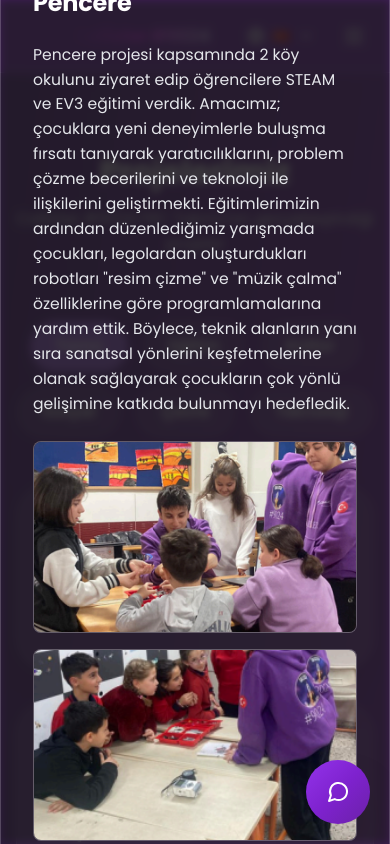
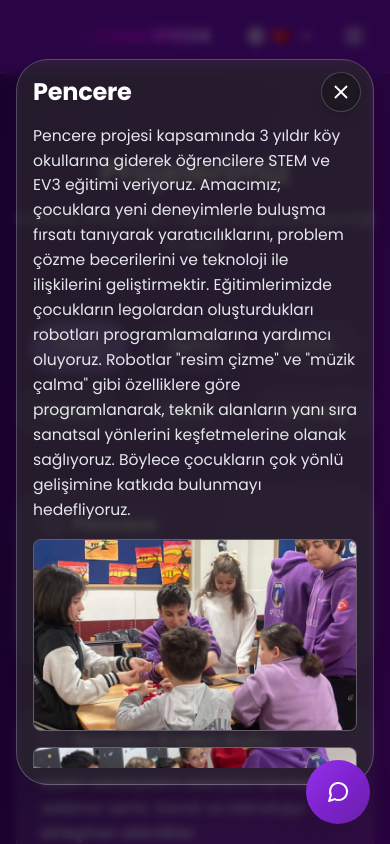
Before and after one commit to dorukyilmaz28/Callister, a Next.js app: page /projects in a window 390 px wide. Both pictures are taken after a click on the element 195 px from the left and 577 px from the top of the page. Shown: the top 844 px of the page. Built offline with nearby package versions, Linux system fonts and the light colour scheme; grey boxes are pictures that could not be loaded.

Commit message:
feat: update projects content, add FRC Academy navbar link, improve project modal UX on mobile

```diff
--- a/src/app/projects/page.tsx
+++ b/src/app/projects/page.tsx
@@ -1,6 +1,6 @@
 'use client'
 
-import { useState } from 'react'
+import { useState, useEffect } from 'react'
 import { Calendar, Tag, ArrowRight, X } from 'lucide-react'
 import projectsData from '@/data/projects.json'
 import { useLanguage } from '@/contexts/LanguageContext'
@@ -9,6 +9,19 @@ export default function ProjectsPage() {
   const [selectedCategory, setSelectedCategory] = useState('Tümü')
   const [modalProject, setModalProject] = useState<any>(null)
   const { t } = useLanguage()
+
+  // Modal açıldığında body scroll'unu engelle
+  useEffect(() => {
+    if (modalProject) {
+      document.body.style.overflow = 'hidden'
+    } else {
+      document.body.style.overflow = 'unset'
+    }
+
+    return () => {
+      document.body.style.overflow = 'unset'
+    }
+  }, [modalProject])
 
   // Kategori çevirileri
   const categoryTranslations: { [key: string]: string } = {
@@ -42,11 +55,6 @@ export default function ProjectsPage() {
         title: t('projects.projectDetails.kaplumbaga.title') as string,
         description: t('projects.projectDetails.kaplumbaga.description') as string,
         details: t('projects.projectDetails.kaplumbaga.details') as string
-      },
-      'İztuzu Projesi': {
-        title: t('projects.projectDetails.iztuzu.title') as string,
-        description: t('projects.projectDetails.iztuzu.description') as string,
-        details: t('projects.projectDetails.iztuzu.details') as string
       },
       'Eco Footprint': {
         title: t('projects.projectDetails.ecoFootprint.title') as string,
@@ -82,6 +90,26 @@ export default function ProjectsPage() {
         title: t('projects.projectDetails.saveBlue.title') as string,
         description: t('projects.projectDetails.saveBlue.description') as string,
         details: t('projects.projectDetails.saveBlue.details') as string
+      },
+      'Gümüşhane STEM Eğitimi': {
+        title: t('projects.projectDetails.gumushaneStem.title') as string,
+        description: t('projects.projectDetails.gumushaneStem.description') as string,
+        details: t('projects.projectDetails.gumushaneStem.details') as string
+      },
+      'FRC Academy': {
+        title: t('projects.projectDetails.frcAcademy.title') as string,
+        description: t('projects.projectDetails.frcAcademy.description') as string,
+        details: t('projects.projectDetails.frcAcademy.details') as string
+      },
+      'DIVE in Iztuzu': {
+        title: t('projects.projectDetails.diveIztuzu.title') as string,
+        description: t('projects.projectDetails.diveIztuzu.description') as string,
+        details: t('projects.projectDetails.diveIztuzu.details') as string
+      },
+      'Towards Underwater': {
+        title: t('projects.projectDetails.towardsUnderwater.title') as string,
+        description: t('projects.projectDetails.towardsUnderwater.description') as string,
+        details: t('projects.projectDetails.towardsUnderwater.details') as string
       }
     }
 
@@ -159,18 +187,27 @@ export default function ProjectsPage() {
 
       {/* Modal */}
       {modalProject && (
-        <div className="fixed inset-0 z-50 flex items-center justify-center bg-black/60 backdrop-blur-sm">
-          <div className="bg-white/10 backdrop-blur-md rounded-2xl p-8 max-w-2xl w-full relative border border-white/20 shadow-2xl">
+        <div
+          className="fixed inset-0 z-50 flex items-center justify-center bg-black/60 backdrop-blur-sm p-4 sm:p-6 overflow-y-auto"
+          onClick={(e) => {
+            if (e.target === e.currentTarget) {
+              setModalProject(null)
+            }
+          }}
+        >
+          <div className="bg-white/10 backdrop-blur-md rounded-2xl p-4 sm:p-6 md:p-8 max-w-2xl w-full relative border border-white/20 shadow-2xl my-auto">
             <button
-              className="absolute top-4 right-4 text-white/70 hover:text-white transition-colors"
+              className="absolute top-3 right-3 sm:top-4 sm:right-4 z-50 bg-black/50 hover:bg-black/70 backdrop-blur-sm rounded-full p-2 text-white hover:text-white transition-all duration-200 flex items-center justify-center w-10 h-10 sm:w-12 sm:h-12 shadow-lg border border-white/20 min-w-[40px] min-h-[40px]"
               onClick={() => setModalProject(null)}
+              aria-label="Kapat"
             >
-              <X size={28} />
+              <X className="w-6 h-6 sm:w-7 sm:h-7" />
             </button>
-            <h2 className="text-3xl font-bold text-white mb-6">
+            <h2 className="text-2xl sm:text-3xl font-bold text-white mb-4 sm:mb-6 pr-10 sm:pr-12">
               {getProjectTranslation(modalProject.title).title}
             </h2>
-            <p className="text-gray-200 mb-6 leading-relaxed">
+            <div className="overflow-y-auto max-h-[calc(100vh-200px)]">
+              <p className="text-sm sm:text-base text-gray-200 mb-4 sm:mb-6 leading-relaxed">
                 {getProjectTranslation(modalProject.title).details}
               </p>
               <div className="grid grid-cols-1 md:grid-cols-2 gap-4 mb-4">
@@ -184,13 +221,14 @@ export default function ProjectsPage() {
                 ) : (
                   <>
                     <div className="w-full h-48 bg-white/10 rounded-lg flex items-center justify-center border border-white/20">
-                    <span className="text-gray-400">Fotoğraf 1</span>
+                      <span className="text-gray-400 text-sm">Fotoğraf 1</span>
                     </div>
                     <div className="w-full h-48 bg-white/10 rounded-lg flex items-center justify-center border border-white/20">
-                    <span className="text-gray-400">Fotoğraf 2</span>
+                      <span className="text-gray-400 text-sm">Fotoğraf 2</span>
                     </div>
                   </>
                 )}
+              </div>
             </div>
           </div>
         </div>
--- a/src/data/locales/en.json
+++ b/src/data/locales/en.json
@@ -22,7 +22,8 @@
     "events": "Events",
     "awards": "Awards",
     "sponsors": "Sponsors",
-    "contact": "Contact"
+    "contact": "Contact",
+    "frcAcademy": "FRC Academy"
   },
   "hero": {
     "title": "Callister",
--- a/src/data/locales/tr.json
+++ b/src/data/locales/tr.json
@@ -22,7 +22,8 @@
     "events": "Etkinlikler",
     "awards": "Ödüller",
     "sponsors": "Sponsorlar",
-    "contact": "İletişim"
+    "contact": "İletişim",
+    "frcAcademy": "FRC Academy"
   },
   "hero": {
     "title": "Callister",
@@ -286,7 +287,7 @@
       "pencere": {
         "title": "Pencere",
         "description": "Köy okullarında EV3 eğitimi projesi. Öğrencilere robotik ve kodlama becerileri kazandırıyoruz.",
-        "details": "Pencere projesi kapsamında 2 köy okulunu ziyaret edip öğrencilere STEAM ve EV3 eğitimi verdik. Amacımız; çocuklara yeni deneyimlerle buluşma fırsatı tanıyarak yaratıcılıklarını, problem çözme becerilerini ve teknoloji ile ilişkilerini geliştirmekti. Eğitimlerimizin ardından düzenlediğimiz yarışmada çocukları, legolardan oluşturdukları robotları \"resim çizme\" ve \"müzik çalma\" özelliklerine göre programlamalarına yardım ettik. Böylece, teknik alanların yanı sıra sanatsal yönlerini keşfetmelerine olanak sağlayarak çocukların çok yönlü gelişimine katkıda bulunmayı hedefledik."
+        "details": "Pencere projesi kapsamında 3 yıldır köy okullarına giderek öğrencilere STEM ve EV3 eğitimi veriyoruz. Amacımız; çocuklara yeni deneyimlerle buluşma fırsatı tanıyarak yaratıcılıklarını, problem çözme becerilerini ve teknoloji ile ilişkilerini geliştirmektir. Eğitimlerimizde çocukların legolardan oluşturdukları robotları programlamalarına yardımcı oluyoruz. Robotlar \"resim çizme\" ve \"müzik çalma\" gibi özelliklere göre programlanarak, teknik alanların yanı sıra sanatsal yönlerini keşfetmelerine olanak sağlıyoruz. Böylece çocukların çok yönlü gelişimine katkıda bulunmayı hedefliyoruz."
       },
       "sanatKadin": {
         "title": "Sanatın Kadın Ruhu",
@@ -296,17 +297,12 @@
       "gucluKadinlar": {
         "title": "Güçlü Kadınlar, Güçlü Yarınlar",
         "description": "KEV işbirliği ile kadınların güçlendirilmesi projesi. STEM alanlarında kadın katılımını artırıyoruz.",
-        "details": "KEV ile işbirliği yaparak kadınların STEM alanlarında daha aktif rol almasını sağlayan projeler geliştiriyoruz."
+        "details": "Kocaeli Eğitim Vakfı desteğiyle gerçekleştirdiğimiz seminerde, 500'den fazla lise kız öğrencisini (14-16 yaş) hukuk, sağlık, mühendislik, turizm ve insan kaynakları gibi farklı alanlardan başarılı kadınlarla bir araya getirdik. Amacımız, genç kızlara kariyer yolculuklarında rehberlik etmek, onlara olumlu rol modelleri tanıtmak ve kolektif güçlenme duygusunu güçlendirmekti."
       },
       "kaplumbaga": {
         "title": "Kaplumbağa Müzesi",
         "description": "Deniz kaplumbağalarının korunması için farkındalık yaratan dijital müze projesi.",
         "details": "Bu proje kapsamında okulumuzu ziyarete gelen 8. sınıf öğrencilerini ağırladık. Geçtiğimiz aylarda İztuzu Plajı'na giderek DEKAMER'i ziyaret etmemiz, bizde farkındalık yaratmak için başka neler yapabiliriz diye düşünmemizi sağladı ve okulumuzda \"Kaplumbağa Müzesi\" ismini verdiğimiz bir sergi oluşturarak Caretta Caretta'ların yumurtadan çıkıp erişkin safhaya ulaşıncaya dek olan hayat serüvenlerini sergiledik. Bu müzenin de temel amacı olan nesli tükenme tehlikesi altındaki Deniz Kaplumbağası türüne dikkat çekmek ve bilinç oluşturmak maksadıyla giriştiğimiz bu projemizde alınması gereken önlemler, izlenmesi gereken yol haritalarını sunumumuzda detaylıca anlattık ve bu proje sonucunda okulumuza gelen öğrencilere farkındalık yarattık."
-      },
-      "iztuzu": {
-        "title": "İztuzu Projesi",
-        "description": "WWF korumasında olan Deniz Kaplumbağaları Araştırma Kurtarma ve Rehabilitasyon Merkezi ziyaret projesi.",
-        "details": "WWF korumasında olan Deniz Kaplumbağaları Araştırma Kurtarma ve Rehabilitasyon Merkezi'ni ziyaret ettik. Burada deniz kaplumbağaları hakkında yeni bilgiler öğrendik ve yaralanmış kaplumbağaların tedavisine yardımcı olduk. Ayrıca hediyelik eşyalar alarak maddi açıdan da destek verdik. Önümüzdeki sezon içerisinde birlikte gerçekleştireceğimiz projelerde bizim ufkumuzu açan ve çevre hakkında bilincimizi arttıran bir gezi oldu."
       },
       "ecoFootprint": {
         "title": "Eco Footprint",
@@ -316,7 +312,7 @@
       "miniBrick": {
         "title": "Mini Brick Symphony",
         "description": "LEGO ile müzik yapma projesi. Teknoloji ve sanatı birleştiren yenilikçi yaklaşım.",
-        "details": "Pencere projemiz kapsamında kardeş takımımız Archers ile düzenlediğimiz Mini Brick Symphony yarışmamızda EV3 eğitimi verdiğimiz 5 köy ilkokullarındaki 200 öğrenciyi bir araya getirerek yarışma deneyimini tatmalarını sağladık."
+        "details": "Pencere projemiz kapsamında kardeş takımımız Archers ile ikinci kez düzenlediğimiz Mini Brick Symphony yarışmamızda, EV3 eğitimi verdiğimiz 5 köy ilkokulundan 200 öğrenciyi bir araya getirerek onlara yarışma deneyimi kazandırdık. Bu yarışma sayesinde öğrenciler hem takım çalışması ruhunu geliştirdiler hem de edindikleri teknik becerileri pratiğe dökme fırsatı buldular."
       },
       "iklimMuzesi": {
         "title": "İklim Müzesi",
@@ -341,7 +337,27 @@
       "saveBlue": {
         "title": "Save The Blue",
         "description": "Okyanus kirliliği ile mücadele eden çevre koruma projesi. Deniz yaşamını koruyoruz.",
-        "details": "Okyanus kirliliği konusunda farkındalık yaratan ve çözüm önerileri sunan bir proje geliştirdik."
+        "details": "Callister ve Archers takımı olarak İzmit Körfezi'nde hayalet ağ çıkarma ve su altı atık toplama çalışmaları gerçekleştirdik. Hayalet ağlar, deniz canlılarının dolanarak yaralanmasına veya ölümüne neden olurken, mercan resifleri gibi su altı yapılarına zarar vermekte ve mikroplastik kirliliğine sebep olmaktadır. Bu proje ile deniz yaşamını koruma yolunda bir adım attık ve çevre bilinci oluşturmayı hedefledik. Tarım ve Orman Bakanlığı ve Kocaeli Büyükşehir Belediyesi'nin düzenlediği \"Hayalet Ağlar\" projesine katkıda bulunduk."
+      },
+      "gumushaneStem": {
+        "title": "Gümüşhane STEM Eğitimi",
+        "description": "Gümüşhane İl Milli Eğitim Müdürlüğü ile ortaklaşa düzenlenen 5 günlük dönem eğitim kampı.",
+        "details": "Gümüşhane İl Milli Eğitim Müdürlüğü ile ortaklaşa 593 5. sınıf öğrencisi için 5 günlük dönem eğitim kampı düzenledik. Kamp kapsamında STEM, TinkerCAD ve Scratch eğitimleri vererek öğrencileri bu alanlarla tanıştırdık ve ilgili becerilerini geliştirmelerine yardımcı olduk."
+      },
+      "frcAcademy": {
+        "title": "FRC Academy",
+        "description": "Archers ve Callister tarafından kurulan, FRC dünyasına yeni adım atan takımlar için eğitim platformu.",
+        "details": "Archers ve Callister tarafından kurulan FRC Academy, özellikle rookie takımlar için yazılım, tasarım, mekanik ve elektronik gibi çeşitli FRC alanlarında bilgi sağlamayı amaçlayan bir eğitim platformudur. Projenin amacı, başlangıcından bu yana edinilen deneyimleri diğer takımlarla paylaşmak ve sezon boyunca teknik bir rol model olarak hizmet etmektir. Proje yaklaşık 450 üye ve 7 rookie takıma ulaşmıştır."
+      },
+      "diveIztuzu": {
+        "title": "DIVE in Iztuzu",
+        "description": "Archers kardeş takımı ile birlikte düzenlenen, deniz yaşamını koruma ve çevre bilinci oluşturma projesi.",
+        "details": "Kardeş takımımız Archers ile birlikte düzenlediğimiz \"DIVE in Iztuzu\" projesi kapsamında Dalyan'da su altı dünyasını keşfettik. Deniz yaşamını koruma ve çevre bilinci oluşturma amacıyla İztuzu'ndaki DEKAMER Caretta Caretta Hastanesi'ni ziyaret ettik. Deniz kaplumbağaları ve onların tehditleri hakkında bilgi edindik, bağış yaparak maddi destek sağladık. Bu ziyaret, çevre bilincimizi artırdı, gelecekteki projelerimize ilham verdi ve takım bağlarımızı güçlendirdi."
+      },
+      "towardsUnderwater": {
+        "title": "Towards Underwater",
+        "description": "Deniz yaşamı ve plastik kirliliği arasındaki ilişkiyi gösteren sergi projesi.",
+        "details": "Son dönemde yapılan araştırmalar, deniz yaşamı ile plastik kirliliği arasındaki ilişkiyi netleştirdi. Takım olarak GOSB yönetim binası içerisinde düzenlediğimiz sergi ile plastiklerin deniz ekosistemlerine etkilerini gösterdik. Geri dönüşüm malzemelerinden yapılan eserlerle deniz çöpleri ve plastiklere odaklanan, çözüm arayan bir sergi oluşturduk. Sergi açılışına GOSB Bölge Müdürü, Yardımcı Müdürler, Kurumsal İletişim Müdürü, şirket yöneticileri, okul müdürü, müdür yardımcısı ve Petfor, Torun metal, Pimtaş plastik gibi şirket temsilcileri katıldı."
       }
     }
   },
--- a/src/data/projects.json
+++ b/src/data/projects.json
@@ -8,7 +8,7 @@
       "category": "Eğitim",
       "year": "2023",
       "status": "Devam Ediyor",
-      "details": "Pencere projesi kapsamında 2 köy okulunu ziyaret edip öğrencilere STEAM ve EV3 eğitimi verdik. Amacımız; çocuklara yeni deneyimlerle buluşma fırsatı tanıyarak yaratıcılıklarını, problem çözme becerilerini ve teknoloji ile ilişkilerini geliştirmekti. Eğitimlerimizin ardından düzenlediğimiz yarışmada çocukları, legolardan oluşturdukları robotları \"resim çizme\" ve \"müzik çalma\" özelliklerine göre programlamalarına yardım ettik. Böylece, teknik alanların yanı sıra sanatsal yönlerini keşfetmelerine olanak sağlayarak çocukların çok yönlü gelişimine katkıda bulunmayı hedefledik.",
+      "details": "Pencere projesi kapsamında 3 yıldır köy okullarına giderek öğrencilere STEM ve EV3 eğitimi veriyoruz. Amacımız; çocuklara yeni deneyimlerle buluşma fırsatı tanıyarak yaratıcılıklarını, problem çözme becerilerini ve teknoloji ile ilişkilerini geliştirmektir. Eğitimlerimizde çocukların legolardan oluşturdukları robotları programlamalarına yardımcı oluyoruz. Robotlar \"resim çizme\" ve \"müzik çalma\" gibi özelliklere göre programlanarak, teknik alanların yanı sıra sanatsal yönlerini keşfetmelerine olanak sağlıyoruz. Böylece çocukların çok yönlü gelişimine katkıda bulunmayı hedefliyoruz.",
       "images": ["/images/projects/pencere1.png", "/images/projects/pencere2.png"]
     },
     {
@@ -30,7 +30,7 @@
       "category": "Sosyal",
       "year": "2023",
       "status": "Devam Ediyor",
-      "details": "KEV ile işbirliği yaparak kadınların STEM alanlarında daha aktif rol almasını sağlayan projeler geliştiriyoruz.",
+      "details": "Kocaeli Eğitim Vakfı desteğiyle gerçekleştirdiğimiz seminerde, 500'den fazla lise kız öğrencisini (14-16 yaş) hukuk, sağlık, mühendislik, turizm ve insan kaynakları gibi farklı alanlardan başarılı kadınlarla bir araya getirdik. Amacımız, genç kızlara kariyer yolculuklarında rehberlik etmek, onlara olumlu rol modelleri tanıtmak ve kolektif güçlenme duygusunu güçlendirmekti.",
       "images": []
     },
     {
@@ -46,17 +46,6 @@
     },
     {
       "id": 5,
-      "title": "İztuzu Projesi",
-      "description": "WWF korumasında olan Deniz Kaplumbağaları Araştırma Kurtarma ve Rehabilitasyon Merkezi ziyaret projesi.",
-      "image": "/images/projects/iztuzu.jpg",
-      "category": "Çevre",
-      "year": "2023",
-      "status": "Tamamlandı",
-      "details": "WWF korumasında olan Deniz Kaplumbağaları Araştırma Kurtarma ve Rehabilitasyon Merkezi'ni ziyaret ettik. Burada deniz kaplumbağaları hakkında yeni bilgiler öğrendik ve yaralanmış kaplumbağaların tedavisine yardımcı olduk. Ayrıca hediyelik eşyalar alarak maddi açıdan da destek verdik. Önümüzdeki sezon içerisinde birlikte gerçekleştireceğimiz projelerde bizim ufkumuzu açan ve çevre hakkında bilincimizi arttıran bir gezi oldu.",
-      "images": ["/images/projects/iztuzu1.png", "/images/projects/iztuzu2.png"]
-    },
-    {
-      "id": 6,
       "title": "Eco Footprint",
       "description": "Karbon ayak izini azaltmaya yönelik sürdürülebilir yaşam projesi.",
       "image": "/images/projects/eco-footprint.jpg",
@@ -67,18 +56,18 @@
       "images": ["/images/projects/eco-footprint1.png", "/images/projects/eco-footprint2.png"]
     },
     {
-      "id": 7,
+      "id": 6,
       "title": "Mini Brick Symphony",
       "description": "LEGO ile müzik yapma projesi. Teknoloji ve sanatı birleştiren yenilikçi yaklaşım.",
       "image": "/images/projects/mini-brick.jpg",
-      "category": "Teknoloji",
+      "category": "Eğitim",
       "year": "2023",
       "status": "Tamamlandı",
-      "details": "Pencere projemiz kapsamında kardeş takımımız Archers ile düzenlediğimiz Mini Brick Symphony yarışmamızda EV3 eğitimi verdiğimiz 5 köy ilkokullarındaki 200 öğrenciyi bir araya getirerek yarışma deneyimini tatmalarını sağladık.",
+      "details": "Pencere projemiz kapsamında kardeş takımımız Archers ile ikinci kez düzenlediğimiz Mini Brick Symphony yarışmamızda, EV3 eğitimi verdiğimiz 5 köy ilkokulundan 200 öğrenciyi bir araya getirerek onlara yarışma deneyimi kazandırdık. Bu yarışma sayesinde öğrenciler hem takım çalışması ruhunu geliştirdiler hem de edindikleri teknik becerileri pratiğe dökme fırsatı buldular.",
       "images": ["/images/projects/mini-brick1.png", "/images/projects/mini-brick2.png"]
     },
     {
-      "id": 8,
+      "id": 7,
       "title": "İklim Müzesi",
       "description": "İklim değişikliği konusunda farkındalık yaratan dijital müze projesi.",
       "image": "/images/projects/iklim-muzesi.jpg",
@@ -89,7 +78,7 @@
       "images": ["/images/projects/iklim-muzesi1.png", "/images/projects/iklim-muzesi2.png"]
     },
     {
-      "id": 9,
+      "id": 8,
       "title": "Yeni Erişim Simgesi",
       "description": "Engelli bireyler için erişilebilir teknoloji çözümleri geliştiren proje.",
       "image": "/images/projects/erisim-simgesi.jpg",
@@ -100,7 +89,7 @@
       "images": ["/images/projects/erisim-simgesi1.png", "/images/projects/erisim-simgesi2.png"]
     },
     {
-      "id": 10,
+      "id": 9,
       "title": "Ecoquake",
       "description": "Deprem erken uyarı sistemi geliştiren çevre teknolojisi projesi.",
       "image": "/images/projects/ecoquake.jpg",
@@ -111,7 +100,7 @@
       "images": ["/images/projects/ecoquake1.png"]
     },
     {
-      "id": 11,
+      "id": 10,
       "title": "Balçık Köy Okulu 19 Mayıs Kütüphanesi",
       "description": "Köy okulunda kütüphane inşa etme ve öğrencilere eğitim verme projesi.",
       "image": "/images/projects/balcik-kutuphane.jpg",
@@ -122,14 +111,58 @@
       "images": ["/images/projects/balcik-kutuphane1.png", "/images/projects/balcik-kutuphane2.png"]
     },
     {
-      "id": 12,
+      "id": 11,
       "title": "Save The Blue",
       "description": "Okyanus kirliliği ile mücadele eden çevre koruma projesi. Deniz yaşamını koruyoruz.",
       "image": "/images/projects/save-blue.jpg",
       "category": "Çevre",
       "year": "2023",
       "status": "Devam Ediyor",
-      "details": "Okyanus kirliliği konusunda farkındalık yaratan ve çözüm önerileri sunan bir proje geliştirdik.",
+      "details": "Callister ve Archers takımı olarak İzmit Körfezi'nde hayalet ağ çıkarma ve su altı atık toplama çalışmaları gerçekleştirdik. Hayalet ağlar, deniz canlılarının dolanarak yaralanmasına veya ölümüne neden olurken, mercan resifleri gibi su altı yapılarına zarar vermekte ve mikroplastik kirliliğine sebep olmaktadır. Bu proje ile deniz yaşamını koruma yolunda bir adım attık ve çevre bilinci oluşturmayı hedefledik. Tarım ve Orman Bakanlığı ve Kocaeli Büyükşehir Belediyesi'nin düzenlediği \"Hayalet Ağlar\" projesine katkıda bulunduk.",
+      "images": []
+    },
+    {
+      "id": 12,
+      "title": "Gümüşhane STEM Eğitimi",
+      "description": "Gümüşhane İl Milli Eğitim Müdürlüğü ile ortaklaşa düzenlenen 5 günlük dönem eğitim kampı.",
+      "image": "/images/projects/gumushane-stem.jpg",
+      "category": "Eğitim",
+      "year": "2023",
+      "status": "Tamamlandı",
+      "details": "Gümüşhane İl Milli Eğitim Müdürlüğü ile ortaklaşa 593 5. sınıf öğrencisi için 5 günlük dönem eğitim kampı düzenledik. Kamp kapsamında STEM, TinkerCAD ve Scratch eğitimleri vererek öğrencileri bu alanlarla tanıştırdık ve ilgili becerilerini geliştirmelerine yardımcı olduk.",
+      "images": []
+    },
+    {
+      "id": 13,
+      "title": "FRC Academy",
+      "description": "Archers ve Callister tarafından kurulan, FRC dünyasına yeni adım atan takımlar için eğitim platformu.",
+      "image": "/images/projects/frc-academy.jpg",
+      "category": "Eğitim",
+      "year": "2023",
+      "status": "Devam Ediyor",
+      "details": "Archers ve Callister tarafından kurulan FRC Academy, özellikle rookie takımlar için yazılım, tasarım, mekanik ve elektronik gibi çeşitli FRC alanlarında bilgi sağlamayı amaçlayan bir eğitim platformudur. Projenin amacı, başlangıcından bu yana edinilen deneyimleri diğer takımlarla paylaşmak ve sezon boyunca teknik bir rol model olarak hizmet etmektir. Proje yaklaşık 450 üye ve 7 rookie takıma ulaşmıştır.",
+      "images": []
+    },
+    {
+      "id": 14,
+      "title": "DIVE in Iztuzu",
+      "description": "Archers kardeş takımı ile birlikte düzenlenen, deniz yaşamını koruma ve çevre bilinci oluşturma projesi.",
+      "image": "/images/projects/dive-iztuzu.jpg",
+      "category": "Çevre",
+      "year": "2023",
+      "status": "Tamamlandı",
+      "details": "Kardeş takımımız Archers ile birlikte düzenlediğimiz \"DIVE in Iztuzu\" projesi kapsamında Dalyan'da su altı dünyasını keşfettik. Deniz yaşamını koruma ve çevre bilinci oluşturma amacıyla İztuzu'ndaki DEKAMER Caretta Caretta Hastanesi'ni ziyaret ettik. Deniz kaplumbağaları ve onların tehditleri hakkında bilgi edindik, bağış yaparak maddi destek sağladık. Bu ziyaret, çevre bilincimizi artırdı, gelecekteki projelerimize ilham verdi ve takım bağlarımızı güçlendirdi.",
+      "images": []
+    },
+    {
+      "id": 15,
+      "title": "Towards Underwater",
+      "description": "Deniz yaşamı ve plastik kirliliği arasındaki ilişkiyi gösteren sergi projesi.",
+      "image": "/images/projects/towards-underwater.jpg",
+      "category": "Çevre",
+      "year": "2023",
+      "status": "Tamamlandı",
+      "details": "Son dönemde yapılan araştırmalar, deniz yaşamı ile plastik kirliliği arasındaki ilişkiyi netleştirdi. Takım olarak GOSB yönetim binası içerisinde düzenlediğimiz sergi ile plastiklerin deniz ekosistemlerine etkilerini gösterdik. Geri dönüşüm malzemelerinden yapılan eserlerle deniz çöpleri ve plastiklere odaklanan, çözüm arayan bir sergi oluşturduk. Sergi açılışına GOSB Bölge Müdürü, Yardımcı Müdürler, Kurumsal İletişim Müdürü, şirket yöneticileri, okul müdürü, müdür yardımcısı ve Petfor, Torun metal, Pimtaş plastik gibi şirket temsilcileri katıldı.",
       "images": []
     }
   ],
@@ -137,12 +170,12 @@
     {
       "name": "Eğitim",
       "color": "bg-blue-500",
-      "count": 2
+      "count": 5
     },
     {
       "name": "Çevre",
       "color": "bg-green-500",
-      "count": 5
+      "count": 6
     },
     {
       "name": "Sosyal",
@@ -152,7 +185,7 @@
     {
       "name": "Teknoloji",
       "color": "bg-yellow-500",
-      "count": 2
+      "count": 1
     },
     {
       "name": "Kültür",
```
Also changed, not shown: src/components/Navbar.tsx (+24 -0 lines), 1 other file (tests, documents, lock files or other folders). Lines whose indentation alone changed are shown as unchanged.
